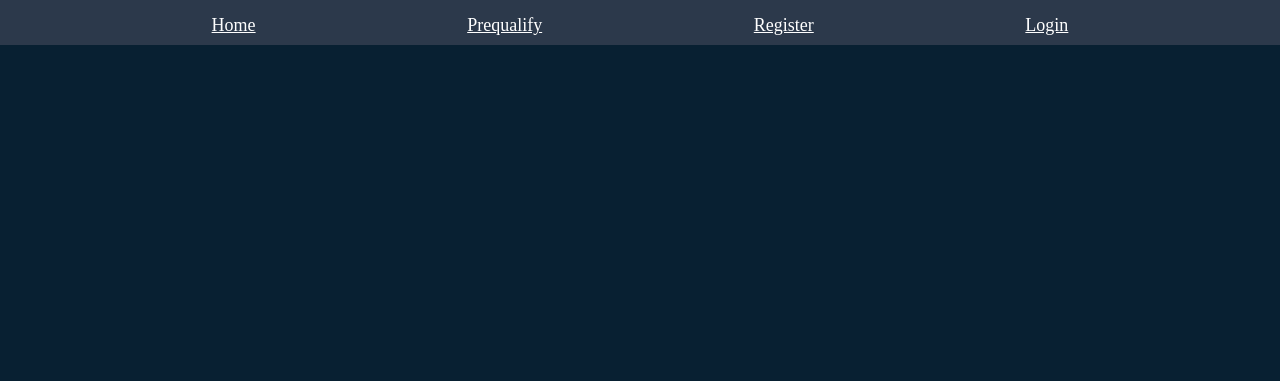
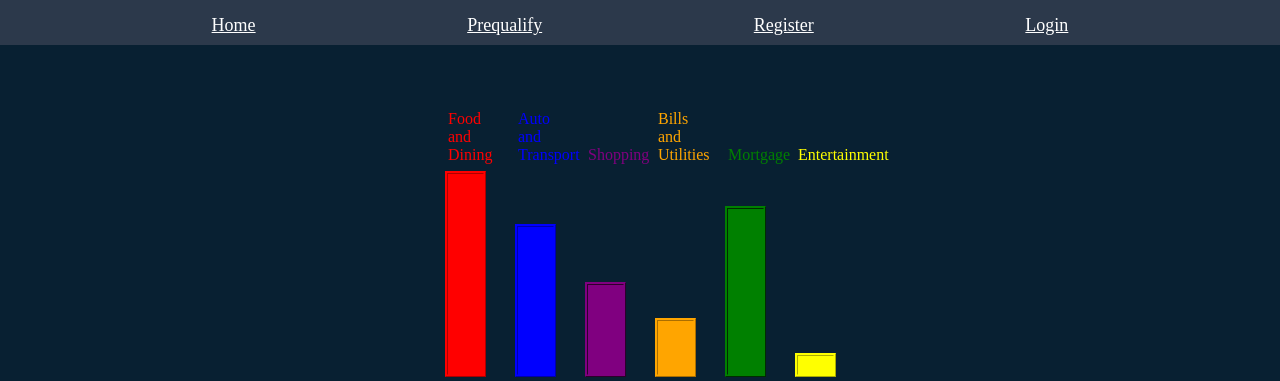
Before and after one commit to carlos-req/titan-community-bank, a plain HTML site: page spendingtrends.html in a window 1280 px wide. Shown: the top 381 px of the page. Drawn offline with Linux system fonts and the light colour scheme.

Commit message:
Scrippted chart

```diff
--- a/js/spending-graph.js
+++ b/js/spending-graph.js
@@ -1 +1,77 @@
-let spendingData = [{category : "Food and Dining", spending : 2005.00, color : "Red"},{category : "Auto and Transport",spending : 1471.31, color : "blue"}, {category : "Shopping", spending : 892.86, color : "purple"},{category : "Bills and Utilities", spending : 531.60, color : "orange"},{category : "Mortgage", spending : 1646.00, color : "green"},{category : "Entertainment", spending : 179.52, color : "yellow"}];
+var main = document.getElementById('charts');
+var reset = document.getElementById('reset');
+
+var spendingData = [
+  {category : "Food and Dining", spending : 2005.00, color : "red"},
+  {category : "Auto and Transport",spending : 1471.31, color : "blue"},
+  {category : "Shopping", spending : 892.86, color : "purple"},
+  {category : "Bills and Utilities", spending : 531.60, color : "orange"},
+  {category : "Mortgage", spending : 1646.00, color : "green"},
+  {category : "Entertainment", spending : 179.52, color : "yellow"}
+];
+
+const loadChart = data =>{
+  //create container for chart
+  var barChart = document.createElement("div");
+
+  barChart.style.position = "relative";
+
+  // setting up the height for the barChart Cotainer
+  var height = 0;
+  for(var i = 0; i < data.length; i ++){
+    height = Math.max(height, data[i].value);
+  };
+  barChart.style.height = ((height/10 )+ 10) + "px";
+
+  var barPosition = -195;
+
+  var barWidth = 35;
+
+  for (i = 0; i < data.length; i ++) {
+    //Column Setup
+    var columnItem = data[i];
+    var bar = document.createElement("div");
+    bar.id = `${[i]}` + 'chart';
+    bar.style.position = "absolute";
+    bar.style.left = barPosition + "px";
+    bar.style.width = barWidth + "px";
+    bar.style.backgroundColor = columnItem.color;
+    bar.style.height = (columnItem.spending/ 10) + "px";
+    bar.style.borderStyle ="ridge";
+    bar.style.borderColor = columnItem.color;
+    bar.style.bottom ="0px";
+    var text = document.createElement("p");
+    text.style.position = "absolute";
+    text.style.left = "0px";
+    text.style.width = barWidth + "px";
+    text.style.bottom ="210px";
+    text.innerHTML = `${columnItem.category}`;
+    text.style.color = columnItem.color;
+    bar.appendChild(text);
+    barChart.appendChild(bar);
+    barPosition += (barWidth * 2);
+    reset.addEventListener("click", ()=>{
+
+    })
+  };
+  return barChart;
+};
+
+var chart = loadChart(spendingData);
+main.appendChild(chart);
+var chart0 = document.getElementById('0chart');
+var chart1 = document.getElementById('1chart');
+var chart2 = document.getElementById('2chart');
+var chart3 = document.getElementById('3chart');
+var chart4 = document.getElementById('4chart');
+var chart5 = document.getElementById('5chart');
+
+reset.addEventListener("click", ()=>{
+  setInterval(()=>{
+        chart1.style.height = 0 +'px';
+        chart2.style.height = 0 +'px';
+        chart3.style.height = 0 +'px';
+        chart4.style.height = 0 +'px';
+        chart5.style.height = 0 +'px';
+     },100);
+   });
--- a/spendingtrends.html
+++ b/spendingtrends.html
@@ -19,8 +19,10 @@
     </nav>
   </header>
   <div id="main">
-    <h1>Spending Chart</h1>
+    <div id ="charts"></div>
+    <h1>Spending Charts</h1>
+    <button id="reset">RESET</button>
   </div>
-  <script src="js/spending-graph.js"></script>
+<script src="js/spending-graph.js"></script>
 </body>
 </html>
```
Also changed, not shown: css/style.css (line endings or trailing spaces).
